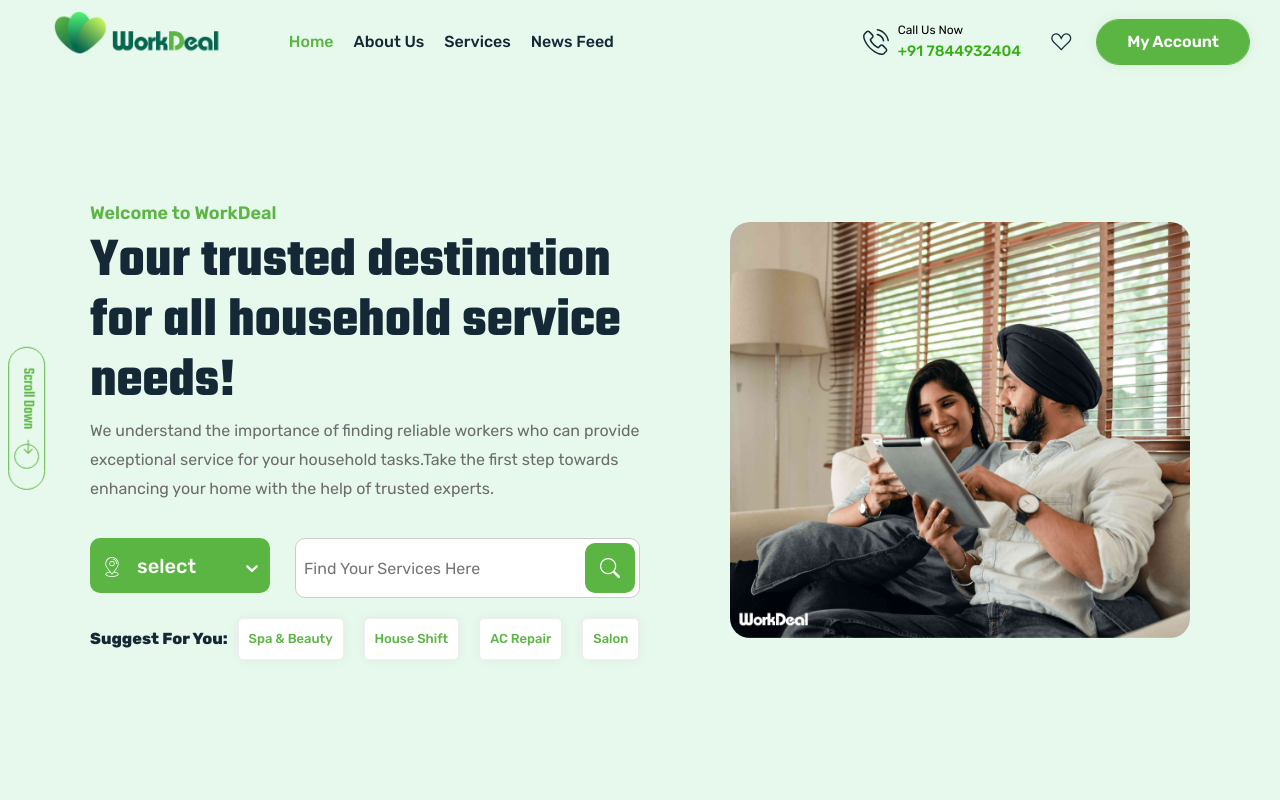
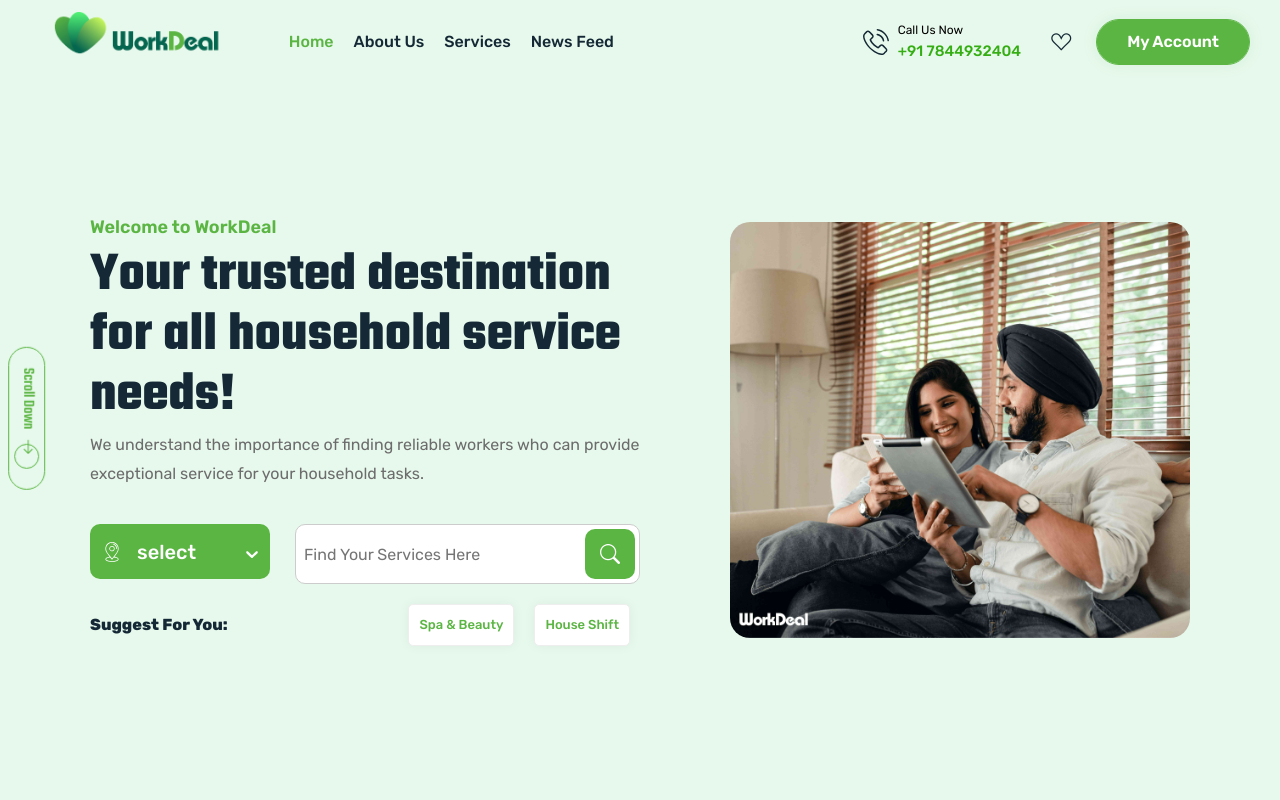
Before and after one commit to janavipat/workdeal, a Next.js app: page / in a window 1280 px wide. Shown: the top 800 px of the page. Built offline with nearby package versions, Linux system fonts and the light colour scheme.

Commit message:
set banner page

```diff
--- a/src/components/banner/Banner1.jsx
+++ b/src/components/banner/Banner1.jsx
@@ -79,10 +79,7 @@ function Banner1(props) {
   const options = [
     { value: "Ahmedabad", label: "Ahmedabad" },
     { value: "vadodara", label: "Vadodara" },
-    { value: "Rajkot", label: "Rajkot" },
-    { value: "Surat", label: "Surat" },
-    { value: "Anand", label: "Anand" },
-    { value: "Jamnagar", label: "Jamnagar" },
+
   ];
   const handleSubmit = (event) => {
     event.preventDefault();
@@ -168,9 +165,7 @@ function Banner1(props) {
             <h1>Your trusted destination for all household service needs!</h1>
             <p>
               We understand the importance of finding reliable workers who can
-              provide exceptional service for your household tasks.Take the
-              first step towards enhancing your home with the help of trusted
-              experts.
+              provide exceptional service for your household tasks.
             </p>
             {error && showTooltip && (
               <div
@@ -304,16 +299,7 @@ function Banner1(props) {
                       <a>House Shift</a>
                     </Link>
                   </li>
-                  <li onClick={() => handleService("Ac Repair")}>
-                    <Link legacyBehavior href="/service">
-                      <a>AC Repair</a>
-                    </Link>
-                  </li>
-                  <li onClick={() => handleService("Salon")}>
-                    <Link legacyBehavior href="/service">
-                      <a>Salon </a>
-                    </Link>
-                  </li>
+
                 </ul>
               </div>
             </div>
```
